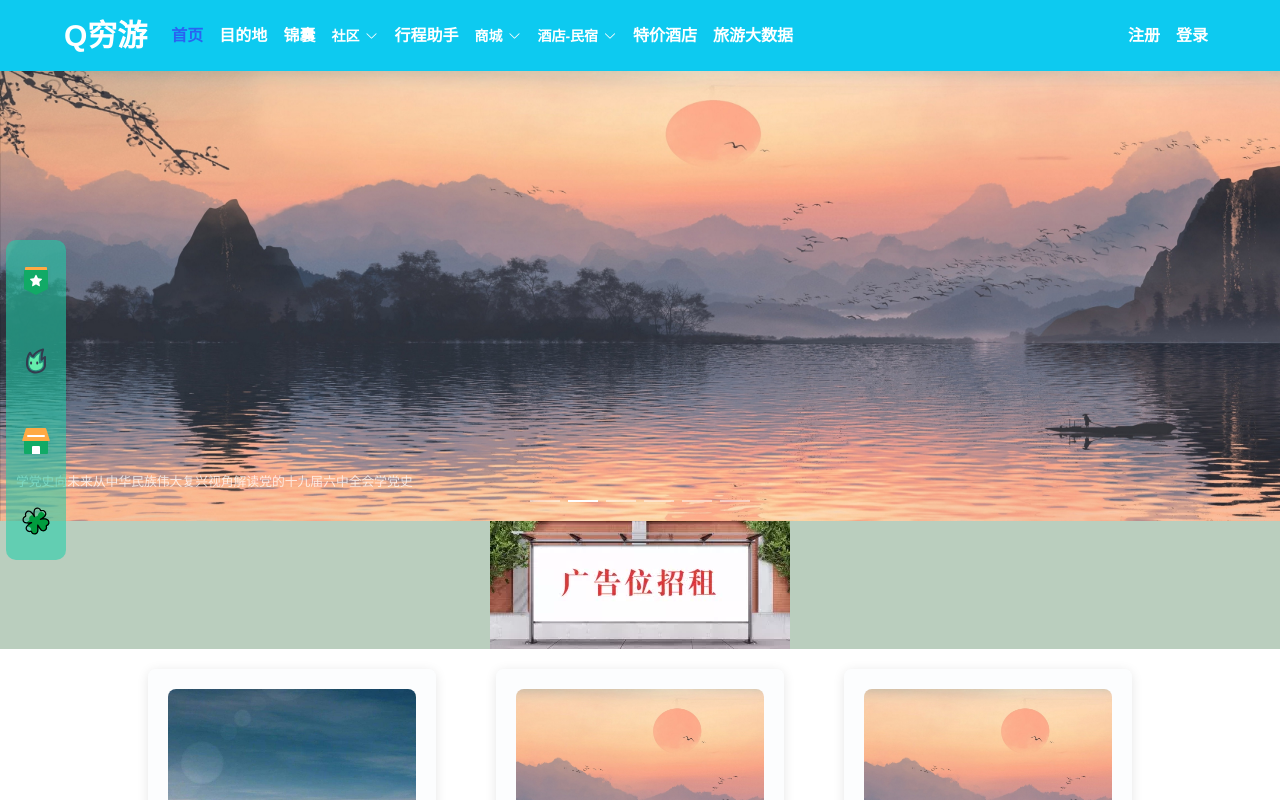
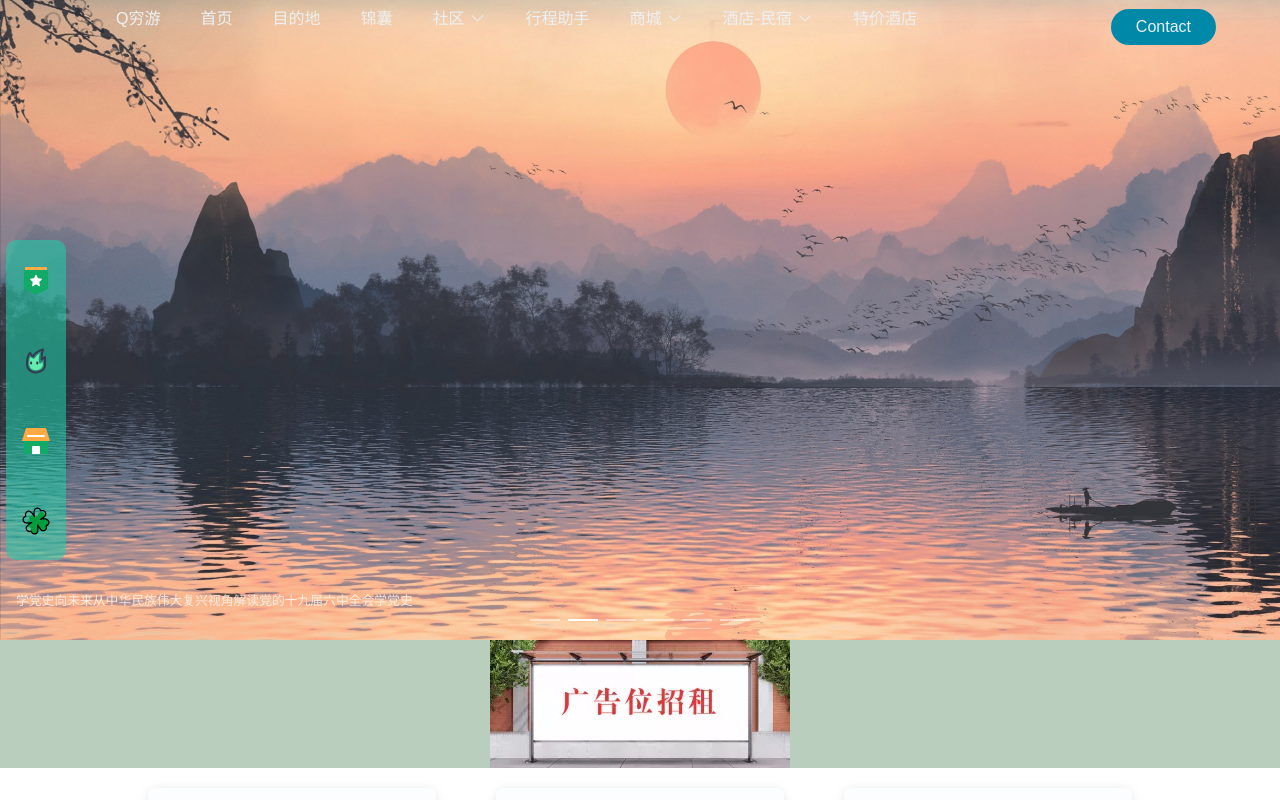
Before and after one commit to Funny1124/walking-with-the-wind, a Vue app: page / in a window 1280 px wide. Shown: the top 800 px of the page. Built offline with nearby package versions, Linux system fonts and the light colour scheme.

Commit message:
顶部导航栏样式修改

```diff
--- a/src/App.vue
+++ b/src/App.vue
@@ -1,6 +1,6 @@
 <template>
   <div id="app">
-    <nav-bar></nav-bar>
+    <nav-bar style="z-index: 3"></nav-bar>
 
     <!--    <nav>-->
 <!--      <nav-bar></nav-bar>-->
@@ -9,8 +9,8 @@
 <!--      <router-link to="/about">About</router-link>-->
 <!--    </nav>-->
 <!--    <router-view/>-->
-    <router-view></router-view>
-    <FooterBar></FooterBar>
+    <router-view style="z-index: 1"></router-view>
+    <FooterBar style="z-index: 2"></FooterBar>
   </div>
 </template>
 <script>
--- a/src/components/NavBar.vue
+++ b/src/components/NavBar.vue
@@ -1,25 +1,21 @@
 <template>
-  <div class="NavBar">
-    <b-navbar toggleable="lg" type="light" variant="info">
-      <b-navbar-brand class="band">
+  <header>
+    <!--    <img src="../assets/logo.png" class="logo" alt="logo">-->
+    <nav>
+      <ul class="nav_links">
+        <li>
           <router-link to="/">Q穷游</router-link>
-      </b-navbar-brand>
-
-      <b-navbar-toggle target="nav-collapse"></b-navbar-toggle>
-
-      <b-collapse id="nav-collapse" is-nav>
-        <b-navbar-nav>
-          <b-nav-item>
+        </li>
+        <li>
           <router-link to="/">首页</router-link>
-          </b-nav-item>
-          <b-nav-item>
+        </li>
+        <li>
           <router-link to="/destination">目的地</router-link>
-          </b-nav-item>
-          <b-nav-item>
+        </li>
+        <li>
           <router-link to="/tips">锦囊</router-link>
-          </b-nav-item>
-          <b-nav-item>
-            <!--            <router-link to="/about">社区</router-link>-->
+        </li>
+        <li>
           <el-dropdown>
             <span class="el-dropdown-link">
               <router-link to="/community">社区<i class="el-icon-arrow-down el-icon--right"></i></router-link>
@@ -28,15 +24,15 @@
               <el-dropdown-item command="a">旅行论坛</el-dropdown-item>
               <el-dropdown-item command="b">旅行问答</el-dropdown-item>
               <el-dropdown-item command="c">旅行专栏</el-dropdown-item>
-                <el-dropdown-item command="d" >旅行生活分享</el-dropdown-item>
-                <el-dropdown-item command="e" >旅行生活美学</el-dropdown-item>
+              <el-dropdown-item command="d">旅行生活分享</el-dropdown-item>
+              <el-dropdown-item command="e">旅行生活美学</el-dropdown-item>
             </el-dropdown-menu>
           </el-dropdown>
-          </b-nav-item>
-          <b-nav-item>
+        </li>
+        <li>
           <router-link to="/assistant">行程助手</router-link>
-          </b-nav-item>
-          <b-nav-item>
+        </li>
+        <li>
           <el-dropdown>
                 <span class="el-dropdown-link">
                   <router-link to="/shop">商城<i class="el-icon-arrow-down el-icon--right"></i></router-link>
@@ -52,9 +48,8 @@
               <el-dropdown-item command="e">欧洲铁路</el-dropdown-item>
             </el-dropdown-menu>
           </el-dropdown>
-          </b-nav-item>
-          <b-nav-item>
-<!--            <router-link to="/about">酒店-民宿</router-link>-->
+        </li>
+        <li>
           <el-dropdown>
                 <span class="el-dropdown-link">
                   <router-link to="/hotel">酒店-民宿<i class="el-icon-arrow-down el-icon--right"></i></router-link>
@@ -64,25 +59,17 @@
               <el-dropdown-item command="b">民宿</el-dropdown-item>
             </el-dropdown-menu>
           </el-dropdown>
-          </b-nav-item>
-          <b-nav-item>
+        </li>
+        <li>
           <router-link to="/cheap-hotels">特价酒店</router-link>
-          </b-nav-item>
-          <b-nav-item>
-            <router-link to="/travel-data">旅游大数据</router-link>
-          </b-nav-item>
-        </b-navbar-nav>
-      </b-collapse>
-        <b-navbar-nav class="ml-auto" style="margin-right: 5%">
-          <b-nav-item>
-            <router-link to="/register">注册</router-link>
-          </b-nav-item>
-          <b-nav-item>
-            <router-link to="/login">登录</router-link>
-          </b-nav-item>
-        </b-navbar-nav>
-    </b-navbar>
-  </div>
+        </li>
+      </ul>
+    </nav>
+    <a href="">
+      <button>Contact</button>
+    </a>
+  </header>
+
 </template>
 
 <script>
@@ -92,25 +79,73 @@ export default {
 </script>
 
 <style lang="less" scoped>
-//.NavBar {
-//  //padding-left: 20px;
-//}
 .band {
-  margin-left: 5%;
-  a {
+  font-size: 24px;
+  :hover {
     font-size: 30px;
   }
 }
 
-a {
-  font-weight: bold;
-  color: #ffffff;
-  text-decoration: none;
-
-  & .router-link-exact-active {
-    color: #2963f1;
+img {
+  height: 50px;
+  width: 50px;
 }
 
+li, a, button {
+  font-family: "Montserrat", sans-serif;
+  font-weight: 500;
+  font-size: 16px;
+  color: #edf0f1;
+  text-decoration: none;
 }
 
+header {
+  display: flex;
+  justify-content: space-between;
+  align-items: center;
+  padding: 0 5%;
+  width: 100%;
+  position: absolute;
+  line-height: normal;
+  background-color: rgba(44, 62, 80, 0);
+}
+
+nav {
+  line-height: 38px;
+}
+
+.logo {
+  cursor: pointer;
+  margin-right: auto;
+}
+
+.nav_links {
+  list-style: none;
+}
+
+.nav_links li {
+  display: inline-block;
+  padding: 0 20px;
+}
+
+.nav_links li a {
+  transition: all 0.3s ease 0s;
+}
+
+.nav_links li a:hover {
+  color: #0088a9;
+}
+
+button {
+  padding: 9px 25px;
+  background-color: rgba(0, 136, 169, 1);
+  border: none;
+  border-radius: 50px;
+  cursor: pointer;
+  transition: all 0.3s ease 0s;
+}
+
+button:hover {
+  background-color: rgba(0, 136, 169, 0.7);
+}
 </style>
--- a/src/views/HomeView.vue
+++ b/src/views/HomeView.vue
@@ -3,7 +3,7 @@
     <slider-bar style="z-index: 3"></slider-bar>
 
     <div class="block" style="z-index: 1">
-      <el-carousel trigger="click" height="450px">
+      <el-carousel trigger="click" height="640px">
         <el-carousel-item v-for="(item, index) in new_list" :key="index">
           <div class="pic_item">
             <img class="small" :src="item.image" alt=""/>
```
Lines whose indentation alone changed are shown as unchanged.
